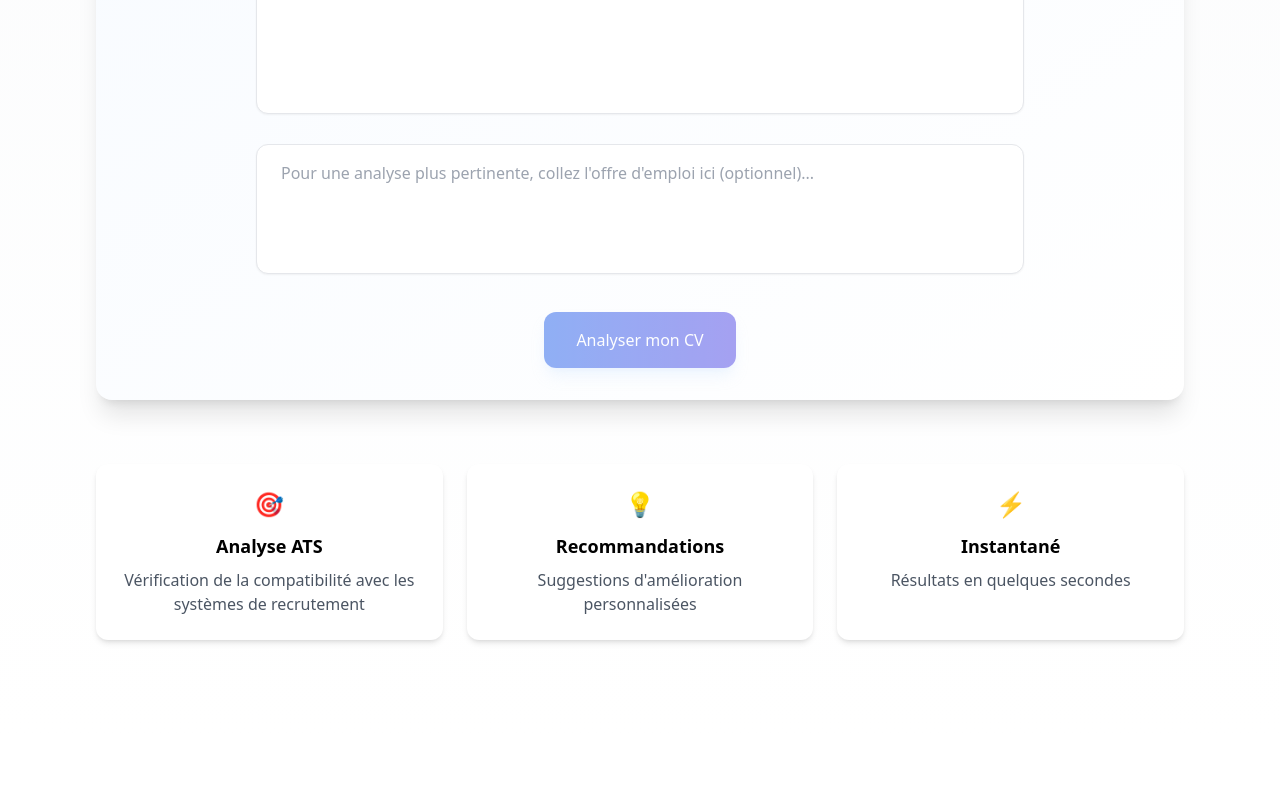
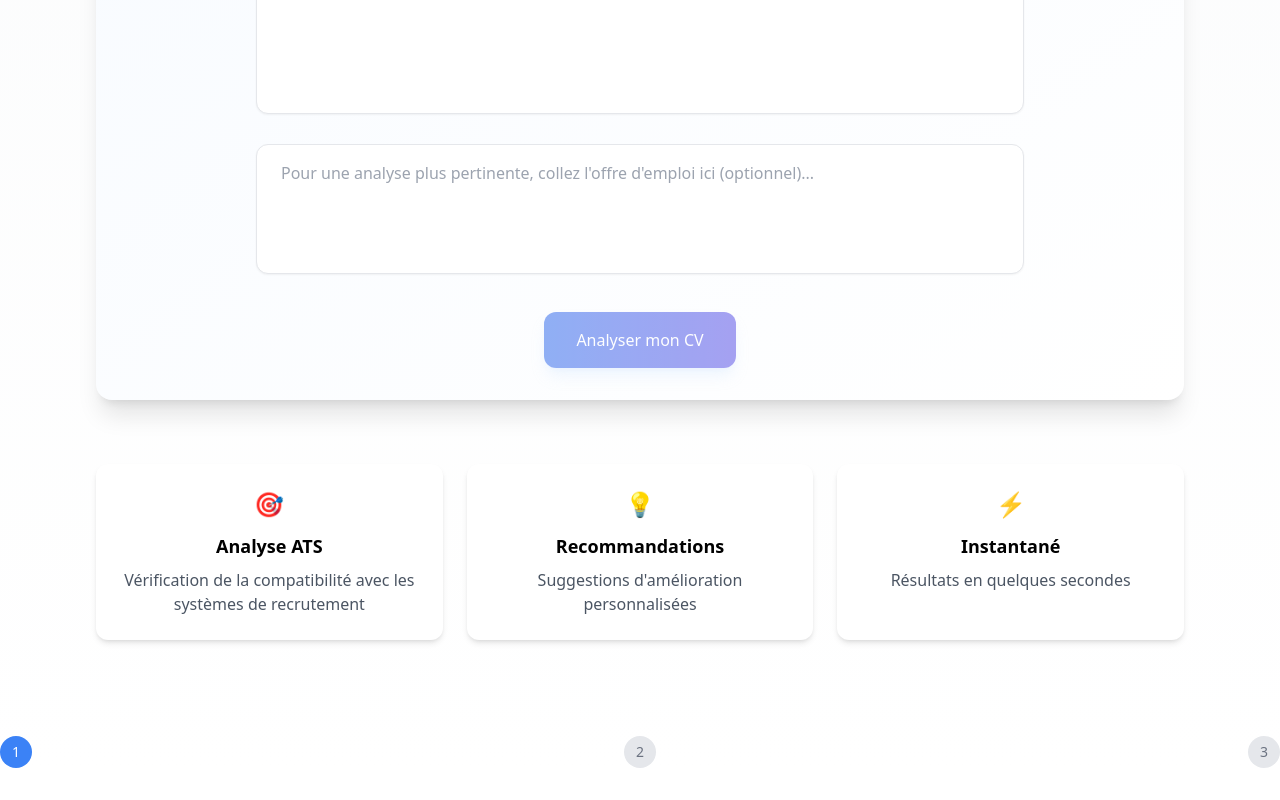
Before and after one commit to masoddr/cv_ats, a Nuxt app in the folder frontend/: page / in a window 1280 px wide. Shown: the part 800-1600 px from the top of the page. Before the commit the page ends 1536 px from the top, so only its background shows below. Built offline with nearby package versions, Linux system fonts and the light colour scheme.

Commit message:
Add ProgressSteps component for CV analysis workflow; enhance Toast component with animation and dynamic visibility; update index page to integrate new components and manage toast notifications.

```diff
--- /dev/null
+++ b/frontend/components/ProgressSteps.vue
@@ -0,0 +1,42 @@
+<template>
+  <div class="flex justify-between mb-8">
+    <div
+      v-for="(step, index) in steps"
+      :key="index"
+      class="flex items-center"
+    >
+      <div
+        class="w-8 h-8 rounded-full flex items-center justify-center text-sm font-medium"
+        :class="[
+          currentStep > index
+            ? 'bg-green-500 text-white'
+            : currentStep === index
+              ? 'bg-blue-500 text-white'
+              : 'bg-gray-200 text-gray-500'
+        ]"
+      >
+        {{ index + 1 }}
+      </div>
+      <div
+        v-if="index < steps.length - 1"
+        class="flex-1 h-1 mx-4"
+        :class="[
+          currentStep > index ? 'bg-green-500' : 'bg-gray-200'
+        ]"
+      ></div>
+    </div>
+  </div>
+</template>
+
+<script setup>
+defineProps({
+  steps: {
+    type: Array,
+    required: true
+  },
+  currentStep: {
+    type: Number,
+    default: 0
+  }
+})
+</script>
--- a/frontend/components/Toast.vue
+++ b/frontend/components/Toast.vue
@@ -1,41 +1,58 @@
 <template>
   <div
-    v-if="show"
-    class="fixed bottom-4 right-4 bg-red-100 border-l-4 border-red-500 text-red-700 p-4 rounded shadow-lg"
-    role="alert"
+    v-if="isVisible"
+    class="fixed bottom-4 right-4 z-50 animate-slideIn"
+    :class="typeClasses"
   >
-    <div class="flex">
-      <div class="py-1">
-        <svg class="h-6 w-6 text-red-500 mr-4" fill="none" viewBox="0 0 24 24" stroke="currentColor">
-          <path stroke-linecap="round" stroke-linejoin="round" stroke-width="2" d="M12 8v4m0 4h.01M21 12a9 9 0 11-18 0 9 9 0 0118 0z" />
-        </svg>
-      </div>
-      <div>
-        <p class="font-bold">Erreur</p>
-        <p>{{ message }}</p>
-      </div>
-      <button @click="show = false" class="ml-auto">
-        <svg class="h-5 w-5" viewBox="0 0 20 20" fill="currentColor">
-          <path fill-rule="evenodd" d="M4.293 4.293a1 1 0 011.414 0L10 8.586l4.293-4.293a1 1 0 111.414 1.414L11.414 10l4.293 4.293a1 1 0 01-1.414 1.414L10 11.414l-4.293 4.293a1 1 0 01-1.414-1.414L8.586 10 4.293 5.707a1 1 0 010-1.414z" clip-rule="evenodd" />
-        </svg>
-      </button>
+    <div class="flex items-center p-4 rounded-lg shadow-lg">
+      <span class="mr-2" v-html="icon"></span>
+      <p class="font-medium">{{ message }}</p>
     </div>
   </div>
 </template>
 
 <script setup>
 const props = defineProps({
+  type: {
+    type: String,
+    default: 'info'
+  },
   message: {
     type: String,
     required: true
+  },
+  isVisible: {
+    type: Boolean,
+    default: false
   }
 })
 
-const show = ref(true)
+const typeClasses = computed(() => ({
+  'bg-green-100 text-green-800': props.type === 'success',
+  'bg-red-100 text-red-800': props.type === 'error',
+  'bg-blue-100 text-blue-800': props.type === 'info'
+}))
 
-onMounted(() => {
-  setTimeout(() => {
-    show.value = false
-  }, 5000)
-})
+const icon = computed(() => ({
+  success: '✅',
+  error: '❌',
+  info: 'ℹ️'
+}[props.type]))
 </script>
+
+<style scoped>
+.animate-slideIn {
+  animation: slideIn 0.3s ease-out;
+}
+
+@keyframes slideIn {
+  from {
+    transform: translateX(100%);
+    opacity: 0;
+  }
+  to {
+    transform: translateX(0);
+    opacity: 1;
+  }
+}
+</style>
--- a/frontend/pages/index.vue
+++ b/frontend/pages/index.vue
@@ -409,10 +409,19 @@
         </div>
       </div>
     </div>
+    <Toast v-bind="toast" />
+    <ProgressSteps
+      :steps="steps"
+      :currentStep="currentStep"
+    />
   </div>
 </template>
 
 <script setup>
+import { ref } from 'vue'
+import Toast from '~/components/Toast.vue'
+import ProgressSteps from '~/components/ProgressSteps.vue'
+
 definePageMeta({
   layout: 'default'
 })
@@ -424,6 +433,27 @@ const selectedFile = ref(null)
 const fileInput = ref(null)
 const isAnalyzing = ref(false)
 const analysisResults = ref(null)
+
+const toast = ref({
+  isVisible: false,
+  type: 'info',
+  message: ''
+})
+
+const showToast = (type, message) => {
+  toast.value = { isVisible: true, type, message }
+  setTimeout(() => {
+    toast.value.isVisible = false
+  }, 3000)
+}
+
+const steps = [
+  'Import du CV',
+  'Analyse ATS',
+  'Résultats'
+]
+
+const currentStep = ref(0)
 
 const canAnalyze = computed(() => {
   return importMode.value === 'text' ? cvContent.value.trim() !== '' : selectedFile.value !== null
@@ -448,6 +478,7 @@ const analyzeCV = async () => {
 
   console.log('Début de l\'analyse...')
   isAnalyzing.value = true
+  currentStep.value = 1
 
   try {
     const formData = new FormData()
@@ -488,10 +519,12 @@ const analyzeCV = async () => {
     const data = await response.json()
     console.log('Réponse du backend:', data)
     analysisResults.value = data
+    currentStep.value = 2
+    showToast('success', 'Analyse terminée avec succès !')
 
   } catch (error) {
     console.error('Erreur détaillée:', error)
-    // TODO: Afficher le toast d'erreur
+    showToast('error', 'Une erreur est survenue lors de l\'analyse')
   } finally {
     isAnalyzing.value = false
     console.log('Fin de l\'analyse')
```
Also changed, not shown: 1 other file (tests, documents, lock files or other folders).
